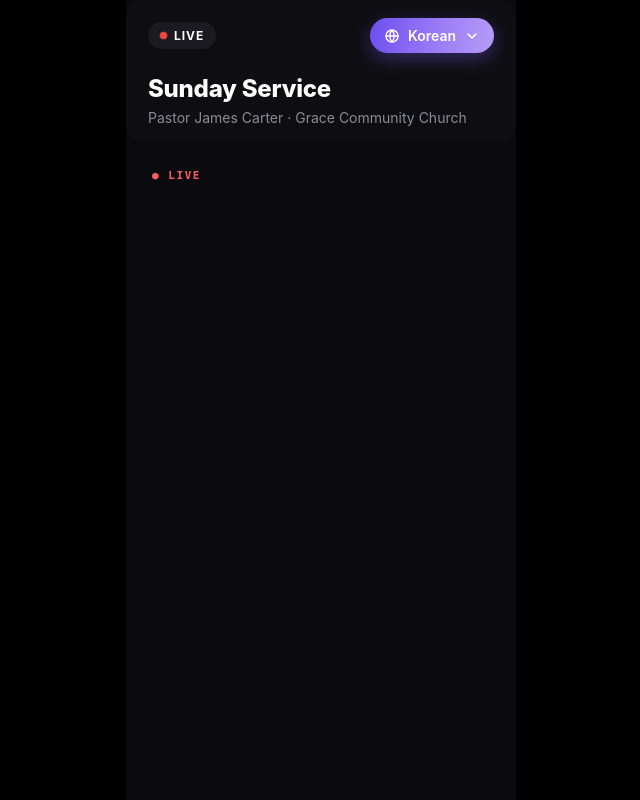
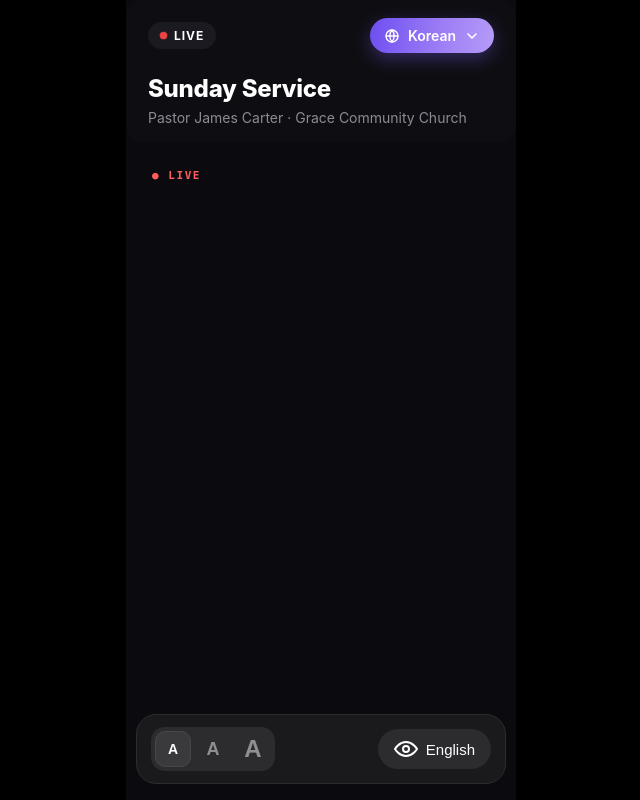
Before and after one commit to chaneul/worshiponair-translator, a React app: page / in a window 1280 px wide. Shown: the whole page, without its empty margins (319-959 px from the left). Built offline with nearby package versions, Linux system fonts and the light colour scheme.

Commit message:
Add footer

```diff
--- /dev/null
+++ b/src/features/showOriginalText/ShowOriginalText.tsx
@@ -0,0 +1,11 @@
+import EyeIcon from "../../shared/icons/EyeIcon";
+import "./showOriginalText.css";
+
+export default function ShowOriginalText() {
+  return (
+    <button type="button" className="toggleOriginalText">
+      <EyeIcon />
+      <span>English</span>
+    </button>
+  );
+}
--- /dev/null
+++ b/src/features/showOriginalText/showOriginalText.css
@@ -0,0 +1,14 @@
+.toggleOriginalText {
+  display: flex;
+  align-items: center;
+  gap: 8px;
+  height: 40px;
+  padding: 0 16px;
+  border-radius: 999px;
+  cursor: pointer;
+  background-color: #2c2c2e;
+  border: none;
+  color: #ffffff;
+  font-size: 15px;
+  font-weight: 500;
+}
--- /dev/null
+++ b/src/features/textsize/TextResizer.tsx
@@ -0,0 +1,41 @@
+import { useState } from "react";
+import "./textResizer.css";
+
+type TextSize = "small" | "medium" | "large";
+
+export default function TextResizer() {
+  const [size, setSize] = useState<TextSize>("small");
+  return (
+    <div className="container1">
+      <button
+        type="button"
+        aria-label="Small text"
+        aria-pressed={size === "small"}
+        onClick={() => setSize("small")}
+        className="text-size-button -small"
+      >
+        A
+      </button>
+
+      <button
+        type="button"
+        aria-label="Medium text"
+        aria-pressed={size === "medium"}
+        onClick={() => setSize("medium")}
+        className="text-size-button -medium"
+      >
+        A
+      </button>
+
+      <button
+        type="button"
+        aria-label="Large text"
+        aria-pressed={size === "large"}
+        onClick={() => setSize("large")}
+        className="text-size-button -large"
+      >
+        A
+      </button>
+    </div>
+  );
+}
--- /dev/null
+++ b/src/features/textsize/textResizer.css
@@ -0,0 +1,40 @@
+.container1 {
+  display: flex;
+  align-items: center;
+  gap: 4px;
+  padding: 4px;
+  border-radius: 14px;
+  background-color: #2c2c2e;
+}
+
+.text-size-button {
+  display: flex;
+  align-items: center;
+  justify-content: center;
+  width: 36px;
+  height: 36px;
+  border-radius: 10px;
+  cursor: pointer;
+  color: #8e8e93;
+  font-weight: 600;
+  background-color: transparent;
+  border: 1px solid transparent;
+}
+
+.-small {
+  font-size: 14px;
+}
+
+.-medium {
+  font-size: 18px;
+}
+
+.-large {
+  font-size: 24px;
+}
+
+.text-size-button[aria-pressed="true"] {
+  color: #ffffff;
+  background-color: #3a3a3c;
+  border-color: #48484a;
+}
--- a/src/features/translation/liveTranslation.css
+++ b/src/features/translation/liveTranslation.css
@@ -17,13 +17,12 @@
   min-height: 0;
   overflow-y: auto;
 
-  /* Hide scrollbar, keep scrolling */
-  scrollbar-width: none; /* Firefox */
-  -ms-overflow-style: none; /* old Edge / IE */
+  scrollbar-width: none;
+  -ms-overflow-style: none;
 }
 
 .text-display::-webkit-scrollbar {
-  display: none; /* Chrome, Safari, newer Edge */
+  display: none;
 }
 
 .divider {
--- a/src/pages/MainPage.tsx
+++ b/src/pages/MainPage.tsx
@@ -1,5 +1,6 @@
 import Header from "../widgets/header/Header";
 import Transcript from "../widgets/transcript/Transcript";
+import Footer from "../widgets/footer/Footer";
 import { LanguageProvider } from "../shared/lib/LanguageContext";
 import "./mainPage.css";
 
@@ -9,6 +10,7 @@ export default function Main() {
       <div className="container">
         <Header />
         <Transcript />
+        <Footer />
       </div>
     </LanguageProvider>
   );
--- a/src/pages/mainPage.css
+++ b/src/pages/mainPage.css
@@ -14,3 +14,8 @@ body {
   flex-direction: column;
   overflow: hidden;
 }
+
+.footer {
+  margin-top: auto;
+  margin-bottom: 16px;
+}
--- /dev/null
+++ b/src/shared/icons/EyeIcon.tsx
@@ -0,0 +1,18 @@
+export default function EyeIcon() {
+  return (
+    <svg
+      width="24"
+      height="24"
+      viewBox="0 0 24 24"
+      fill="none"
+      stroke="currentColor"
+      strokeWidth="2"
+      strokeLinecap="round"
+      strokeLinejoin="round"
+      aria-hidden="true"
+    >
+      <path d="M1 12s4-7 11-7 11 7 11 7-4 7-11 7-11-7-11-7Z" />
+      <circle cx="12" cy="12" r="3" />
+    </svg>
+  );
+}
--- /dev/null
+++ b/src/widgets/footer/Footer.tsx
@@ -0,0 +1,12 @@
+import TextResizeer from "../../features/textsize/TextResizer";
+import ShowOriginalText from "../../features/showOriginalText/ShowOriginalText";
+import "./footer.css";
+
+export default function Footer() {
+  return (
+    <footer className="footer">
+      <TextResizeer />
+      <ShowOriginalText />
+    </footer>
+  );
+}
--- /dev/null
+++ b/src/widgets/footer/footer.css
@@ -0,0 +1,14 @@
+.footer {
+  display: flex;
+  align-items: center;
+  justify-content: space-between;
+  gap: 12px;
+  padding: 12px 14px;
+  margin: 0 10px;
+  border-radius: 20px;
+  background-color: #1a1a1c;
+  border: 1px solid #2c2c2e;
+  font-family:
+    -apple-system, BlinkMacSystemFont, "Segoe UI", Roboto, sans-serif;
+  box-sizing: border-box;
+}
```
